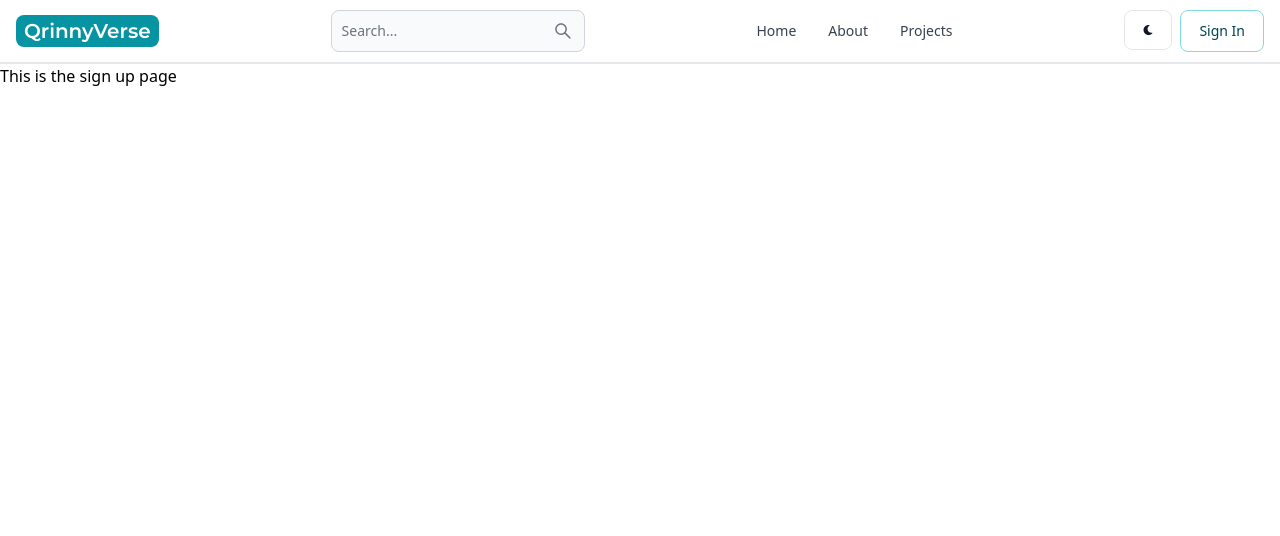
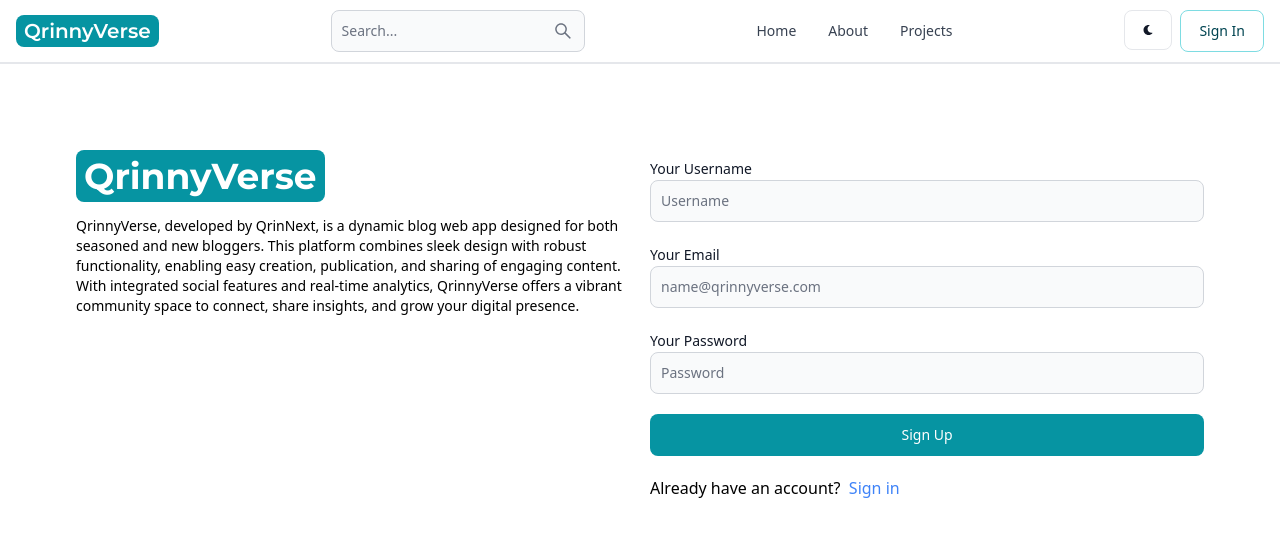
Before and after one commit to samlobeng/mern-blog, a React (Vite) app in the folder client/: page /sign-up in a window 1280 px wide. Shown: the top 536 px of the page. Built offline with nearby package versions, Linux system fonts and the light colour scheme.

Commit message:
complete signup page ui

```diff
--- a/client/src/pages/SignUp.jsx
+++ b/client/src/pages/SignUp.jsx
@@ -1,9 +1,43 @@
+import { Button, Label, TextInput } from 'flowbite-react'
 import React from 'react'
+import { Link } from 'react-router-dom'
 
 export default function SignUp() {
   return (
-    <div>
-      This is the sign up page
+    <div className='min-h-screen mt-20'>
+      <div className='flex p-3 max-w-6xl mx-auto flex-col md:flex-row gap-5'>
+        <div className="flex-1">
+        <Link to="/sign-up" className='font-bold dark:text-white text-4xl'>
+            <span className='px-2 py-1 bg-teal-500 text-white rounded-lg font-montserrat'>QrinnyVerse</span>
+        </Link>
+        <p className='mt-5 text-sm'>
+          QrinnyVerse, developed by QrinNext, is a dynamic blog web app designed for both seasoned and new bloggers.
+          This platform combines sleek design with robust functionality, enabling easy creation,
+          publication, and sharing of engaging content. With integrated social features and real-time analytics,
+          QrinnyVerse offers a vibrant community space to connect, share insights, and grow your digital presence.
+        </p>
+        </div>
+        <div className="flex-1">
+          <form className='flex flex-col gap-5'>
+            <div>
+            <Label value='Your Username'/>
+            <TextInput type = "text" placeholder='Username' id='username' />
+            </div>
+            <div>
+            <Label value='Your Email'/>
+            <TextInput type = "text" placeholder='name@qrinnyverse.com' id='email' />
+            </div>
+            <div>
+            <Label value='Your Password'/>
+            <TextInput type = "password" placeholder='Password' id='password' />
+            </div>
+            <Button type = "submit" className='bg-teal-500'>Sign Up</Button>
+          </form>
+          <div className="mt-5">
+            Already have an account? &nbsp;<Link to="/sign-in"className='text-blue-500'>Sign in</Link>
+          </div>
+        </div>
+      </div>
     </div>
   )
 }
```
